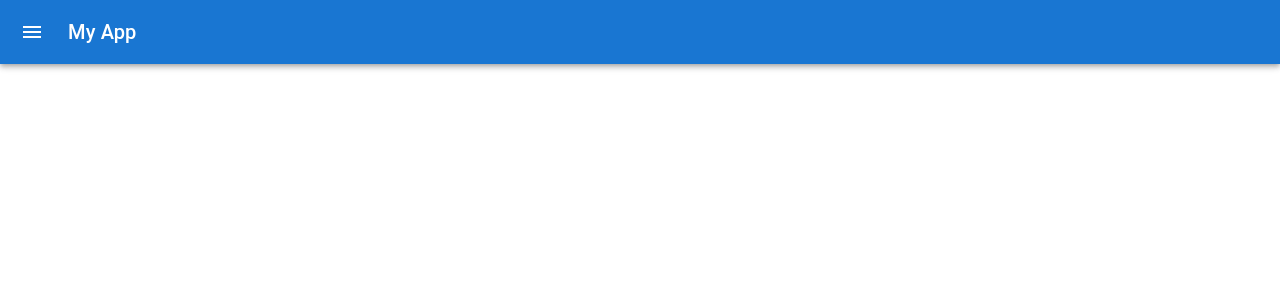
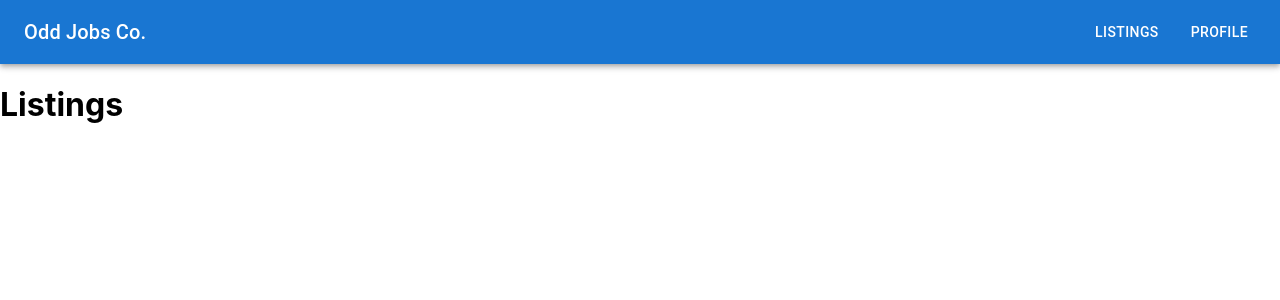
Before and after one commit to Vraj-P/OddJobsCO, a React (Create React App) app in the folder client/: page /listings in a window 1280 px wide. Before the commit this address had no page. Shown: the top 300 px of the page. Built offline with nearby package versions, Linux system fonts and the light colour scheme; the HTML template or start-up script is replaced by a standard one.

Commit message:
modified the top bar

```diff
--- a/client/src/App.tsx
+++ b/client/src/App.tsx
@@ -7,8 +7,8 @@ import TopBar from "./components/TopBar";
 function App() {
   return (
       <div>
-          <TopBar/>
           <Router>
+              <TopBar/>
               <Routes />
           </Router>
       </div>
--- a/client/src/components/TopBar.tsx
+++ b/client/src/components/TopBar.tsx
@@ -1,41 +1,44 @@
 import React from 'react';
-import AppBar from '@mui/material/AppBar';
-import Toolbar from '@mui/material/Toolbar';
-import Typography from '@mui/material/Typography';
-import IconButton from '@mui/material/IconButton';
-import MenuIcon from '@mui/icons-material/Menu';
+import { AppBar, Toolbar, Typography, Button } from '@mui/material';
 import { makeStyles } from 'tss-react/mui';
+import { Link } from 'react-router-dom';
 
-const useStyles = makeStyles()((theme) => {
-    return ({
+const useStyles = makeStyles()((theme) => ({
     root: {
         flexGrow: 1,
     },
-        menuButton: {
-            marginRight: theme.spacing(2),
-        },
     title: {
         flexGrow: 1,
+        [theme.breakpoints.down('sm')]: {
+            display: 'none',
         },
-    });
-});
+    },
+    button: {
+        marginLeft: theme.spacing(2),
+        [theme.breakpoints.down('xs')]: {
+            marginLeft: theme.spacing(1),
+            fontSize: '0.75rem',
+        },
+    },
+}));
 
 function TopBar() {
     const { classes, cx } = useStyles();
 
     return (
-        <div className={classes.root}>
-            <AppBar position="static">
+        <AppBar position="static" className={cx(classes.root)}>
             <Toolbar>
-                    <IconButton edge="start" className={cx(classes.menuButton)} color="inherit" aria-label="menu">
-                        <MenuIcon />
-                    </IconButton>
                 <Typography variant="h6" className={cx(classes.title)}>
-                        My App
+                    Odd Jobs Co.
                 </Typography>
+                <Button color="inherit" component={Link} to="/listings" className={cx(classes.button)}>
+                    Listings
+                </Button>
+                <Button color="inherit" component={Link} to="/profile" className={cx(classes.button)}>
+                    Profile
+                </Button>
             </Toolbar>
         </AppBar>
-        </div>
     );
 }
 
--- /dev/null
+++ b/client/src/pages/Listings.tsx
@@ -0,0 +1,3 @@
+import React from "react";
+const Listings = () => <h1>Listings</h1>
+export default Listings;
--- /dev/null
+++ b/client/src/pages/Profile.tsx
@@ -0,0 +1,3 @@
+import React from "react";
+const Profile = () => <h1>Profile</h1>
+export default Profile;
--- a/client/src/routes.tsx
+++ b/client/src/routes.tsx
@@ -3,6 +3,8 @@ import { Routes as AppRoutes, Route } from 'react-router-dom';
 import Home from "./pages/Home";
 import About from "./pages/About";
 import Contact from "./pages/Contact";
+import Listings from "./pages/Listings";
+import Profile from "./pages/Profile";
 
 const Routes: React.FC = () => {
     return (
@@ -10,6 +12,8 @@ const Routes: React.FC = () => {
             <Route path="/" Component={Home} />
             <Route path="/about" Component={About} />
             <Route path="/contact" Component={Contact} />
+            <Route path="/profile" Component={Profile} />
+            <Route path="/listings" Component={Listings} />
         </AppRoutes>
     );
 };
```
Lines whose indentation alone changed are shown as unchanged.
